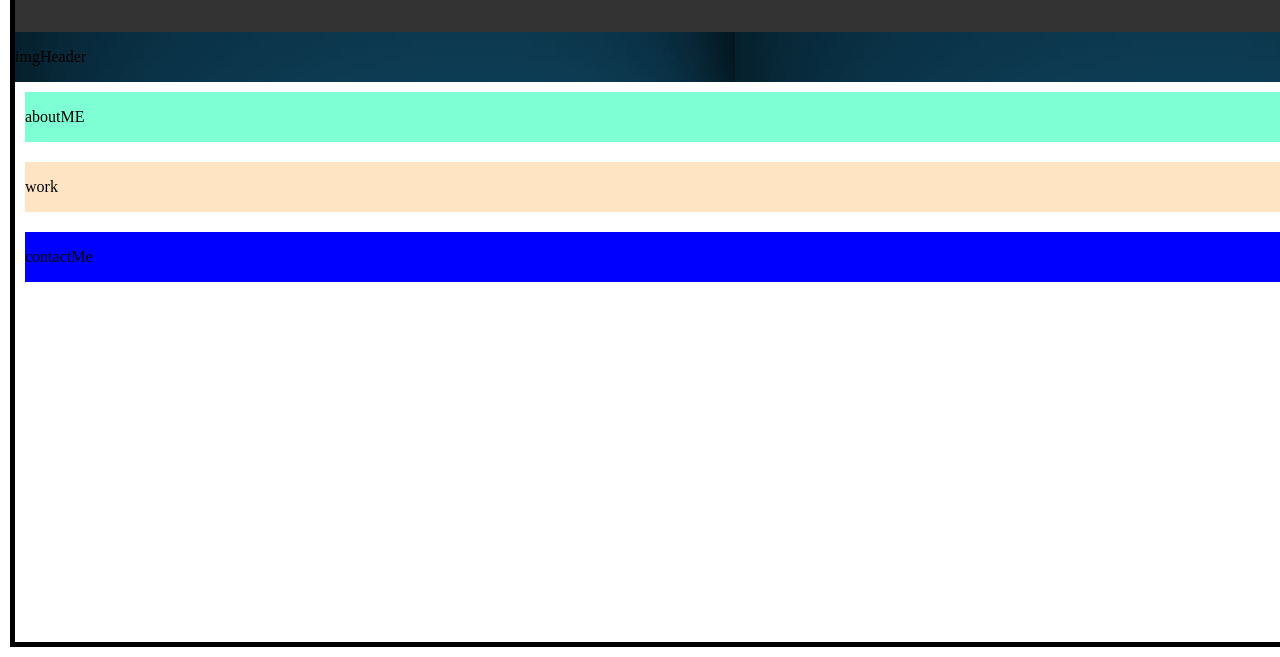
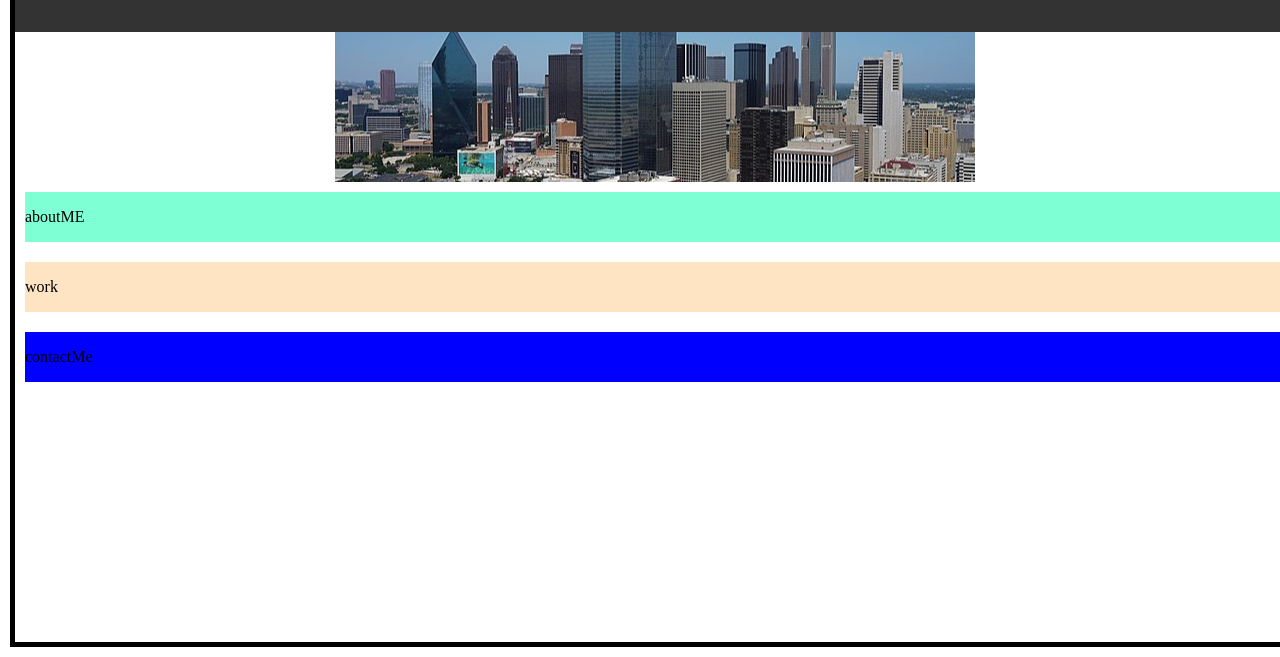
Before and after one commit to harrismhurley/Employment-Portfolio, a plain HTML site: page index.html in a window 1280 px wide. Shown: the part 173-830 px from the top of the page. Drawn offline with Linux system fonts and the light colour scheme.

Commit message:
added more formatting

```diff
--- a/Assets/style.css
+++ b/Assets/style.css
@@ -20,8 +20,16 @@ body {
 
 /* Image Header */
 #imgHeader{
-    background-image: url(./Images/ImgHeader.jpg);
-    background-size: auto auto;
+    background-image: url(./Images/BackgroundHeaderImage.jpeg);
+
+    background-repeat: no-repeat;
+    background-position: center;
+    background-size: fill;
+    padding-top: 70px;
+    padding-bottom: 30px;
+}
+#imgHeader p{
+    color: white;
 }
 
 /* About Me */
```
Also changed, not shown: Assets/Images/BackgroundHeaderImage.jpeg (added), Assets/Images/ImgHeader.jpg (deleted), Assets/Images/dallas-skyline-with-the-margaret-hunt-hill-bridge-texas-cityscape-jason-politte.jpg (added), 2 other files.
